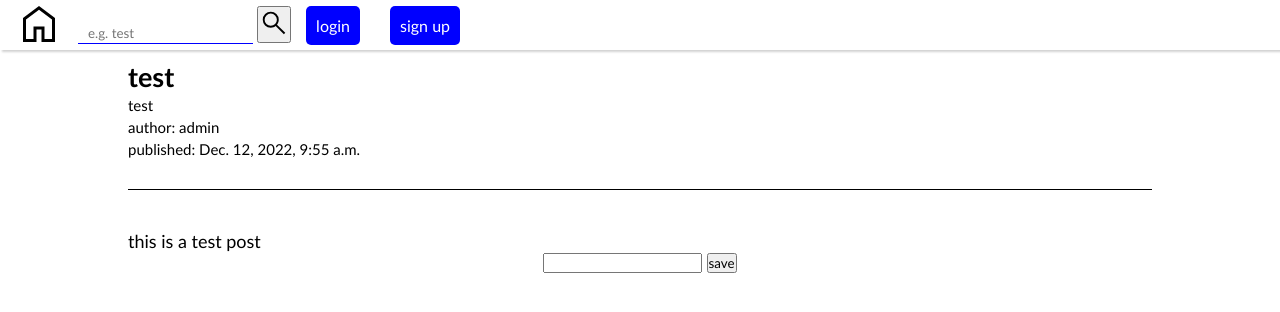
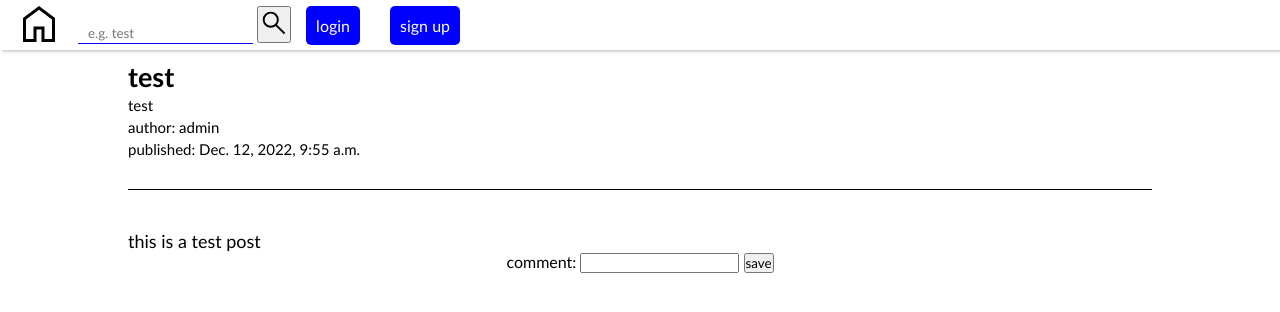
Before and after one commit to kikswosil/blog-app, a Django app: page /post/4 in a window 1280 px wide. Shown: the top 312 px of the page. Run offline with Django 4.2, Linux system fonts and the light colour scheme; data comes from the database, SQL or seed files in the repository; both versions use the stored data as it was after the commit.

Commit message:
added some styles

```diff
--- a/app/blog/static/blog/post.css
+++ b/app/blog/static/blog/post.css
@@ -15,11 +15,32 @@
 
 .content{
   width: 100%;
-  /* display: flex; */
-  /* flex-direction: column; */
-  /* align-items: flex-start; */
-  /* justify-content: center; */
   display: block;
   margin-top: 20px;
   font-size: 18px;
 }
+
+.comments{
+  width: 80vw;
+  display: flex;
+  flex-direction: column;
+  align-items: flex-start;
+  justify-content: flex-start;
+}
+
+.comment{
+  width: 100%;
+  display: flex;
+  flex-direction: column;
+  align-items: flex-start;
+  justify-content: center;
+  margin-top: 20px;
+}
+
+.comment-form{
+  width: 80vw;
+  display: flex;
+  flex-direction: column;
+  align-items: flex-start;
+  justify-content: center;
+}
--- a/app/blog/templates/post.html
+++ b/app/blog/templates/post.html
@@ -23,14 +23,15 @@
   </div>
  <div class="content">{{ post.content | safe }}</div>
  <!-- TODO: add a form to add the comments. -->
- <form action="/comment/{{post.id}}" method="POST">
+ <form action="/comment/{{post.id}}" method="POST" class=".comment-form">
    {% csrf_token %}
+   <label for="text">comment: </label>
   <input type="text" name="text" />
   <button type="submit">save</button>
  </form>
  <div class="comments">
    {% for comment in comments %}
-   <span>{{comment.author.username}}: {{comment.text}}</span>
+   <span class="comment">{{comment.author.username}}: {{comment.text}}</span>
    {% endfor %}
  </div>
 </section>
```
Also changed, not shown: app/db.sqlite3.
